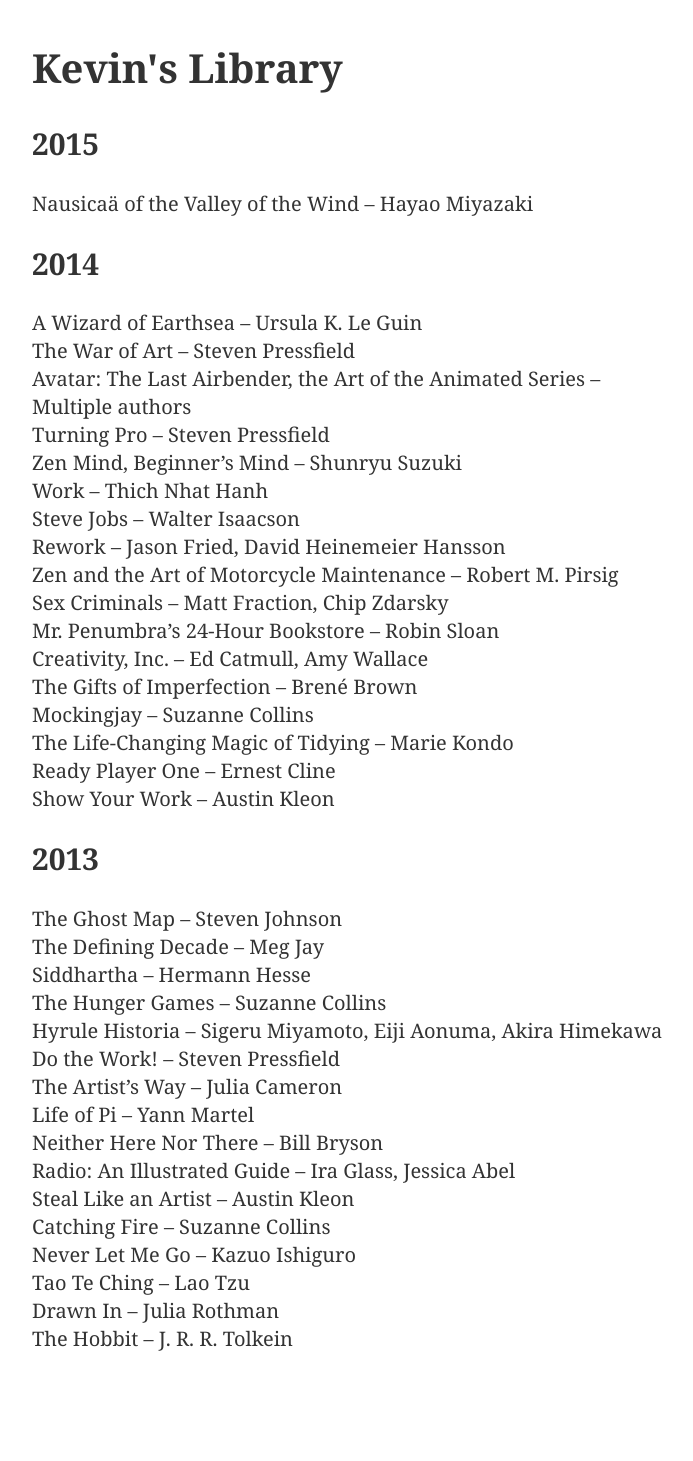
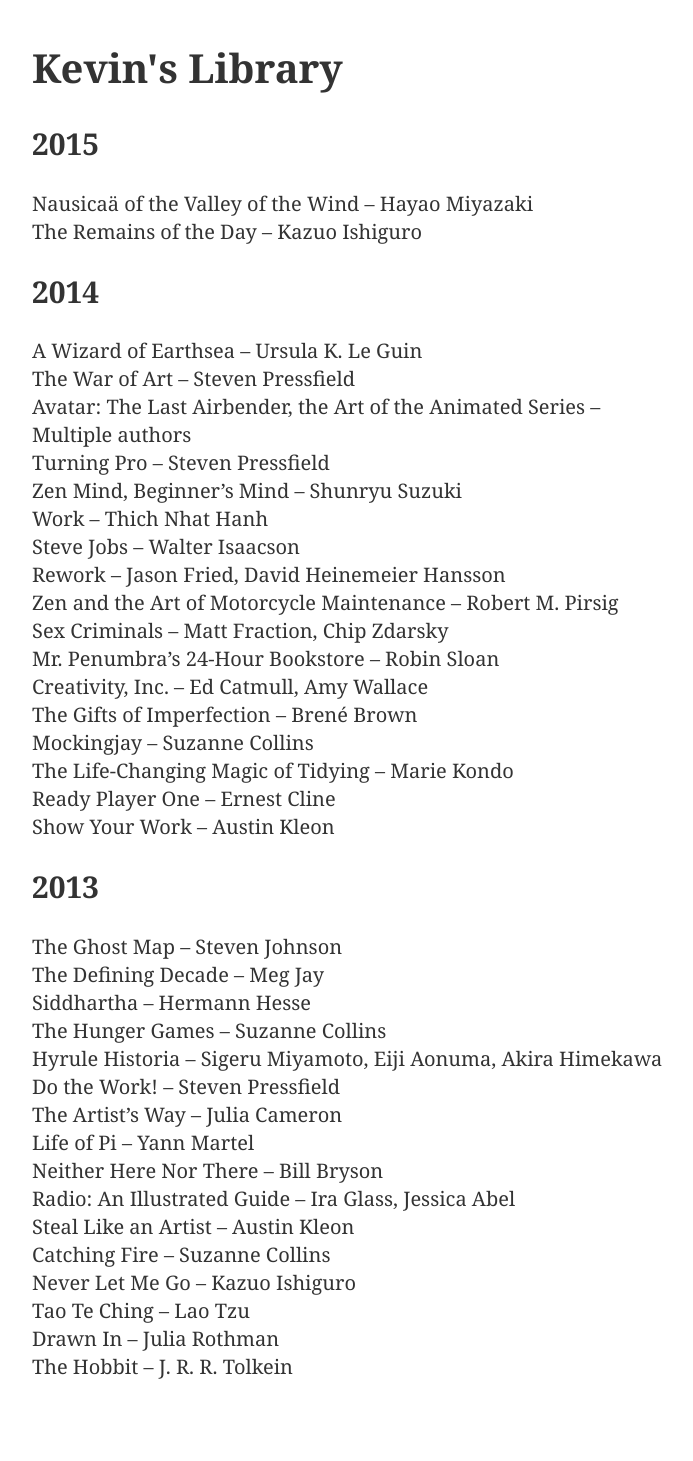
Before and after one commit to kmcgillivray/librarie, a Jekyll site: the page built from index.md, in a window 1280 px wide. Shown: the whole page, without its empty margins (283-976 px from the left). Built offline with Jekyll 4.4.1, drawn with Linux system fonts in a browser that asks for light colours; before the commit the page ends 1433 px from its top, so only the background shows below that.

Commit message:
New book.

```diff
--- a/index.md
+++ b/index.md
@@ -6,6 +6,7 @@ title: Kevin's Library
 ## 2015
 
 * Nausicaä of the Valley of the Wind – Hayao Miyazaki
+* The Remains of the Day – Kazuo Ishiguro
 
 ## 2014
 
```
